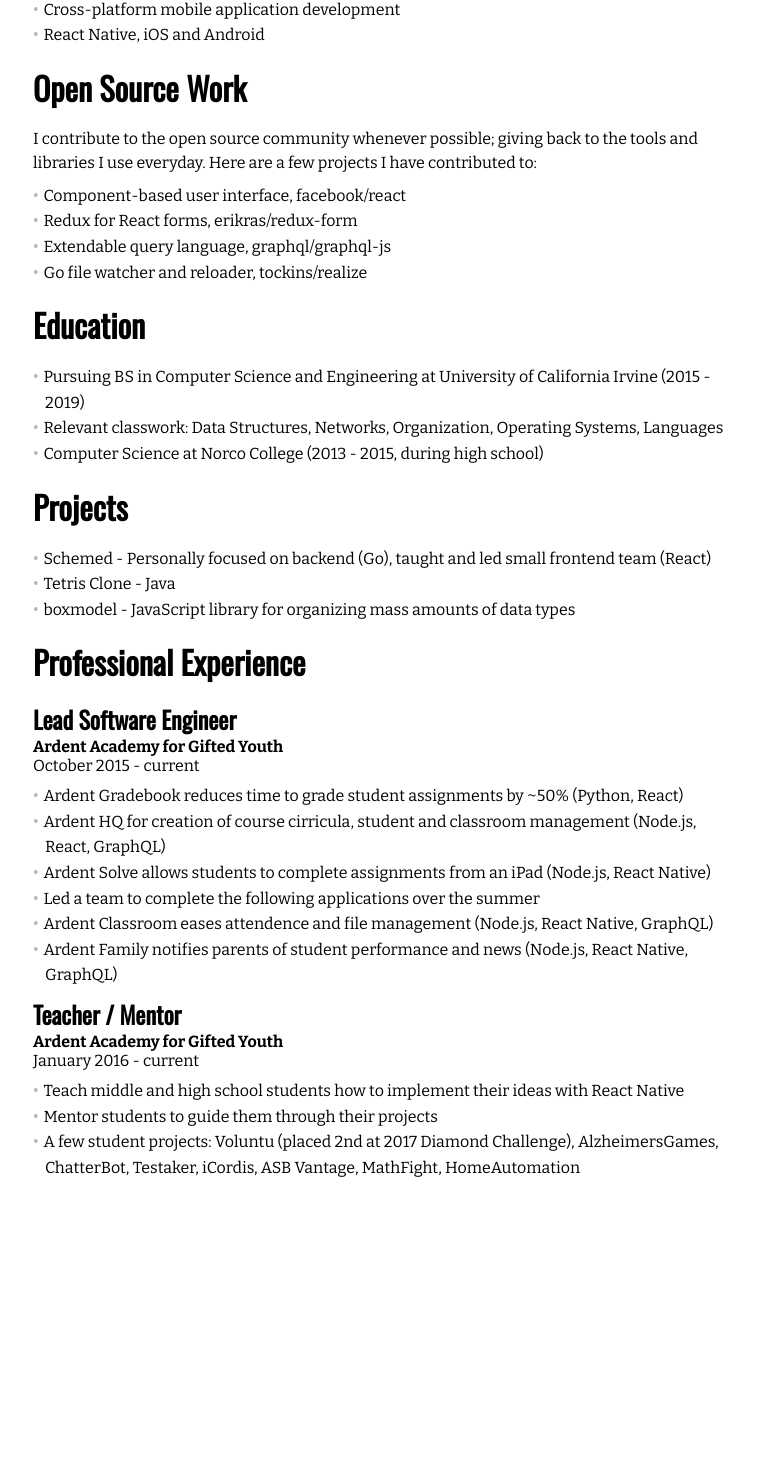
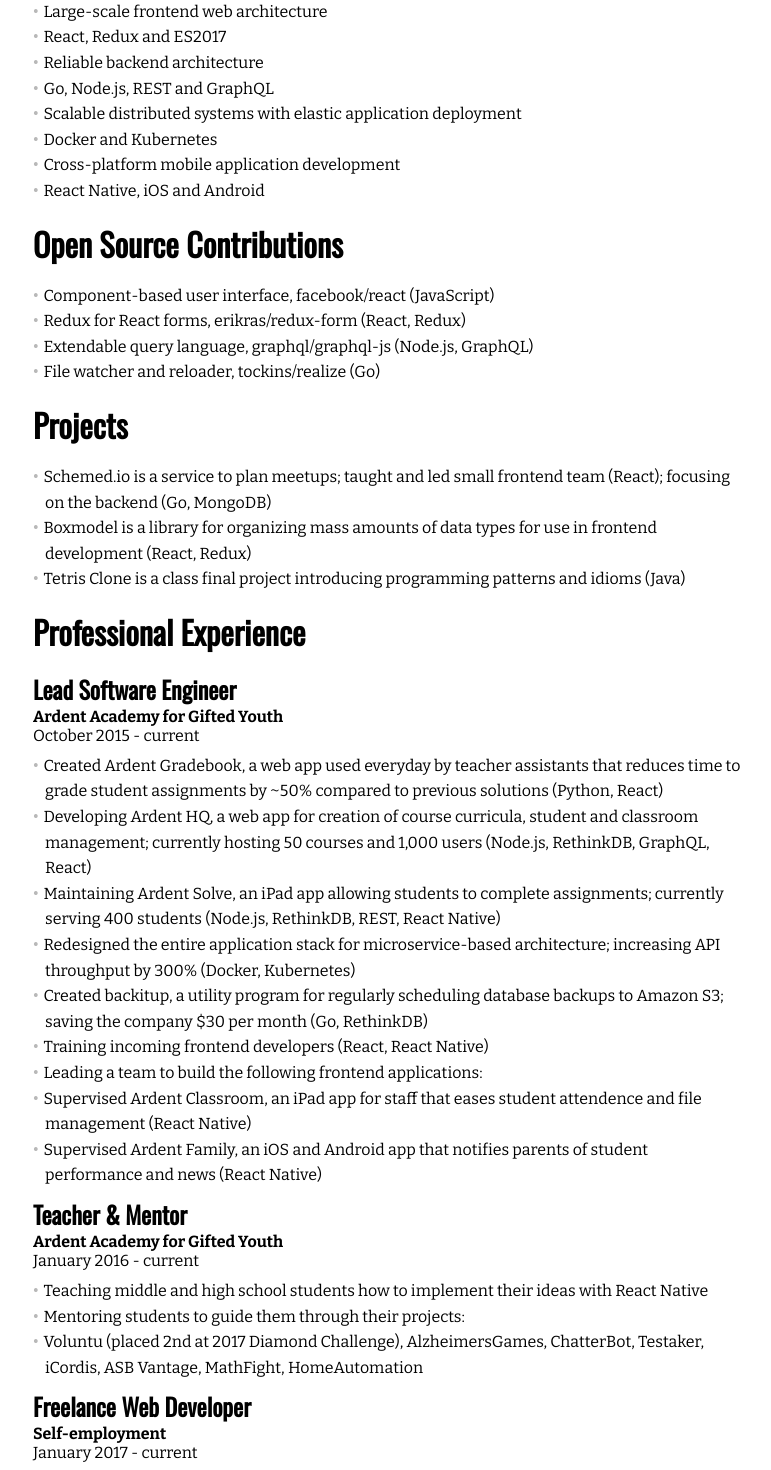
Before and after one commit to puradox/puradox.github.io, a React (Create React App) app: page / in a window 1280 px wide. Shown: the part 411-1881 px from the top of the page, without its empty margins (252-1023 px from the left). Before the commit the page ends 1615 px from the top, so only its background shows below. Built offline with nearby package versions, Linux system fonts and the light colour scheme.

Commit message:
feat: Alter content for results of peer review
I got some help from the career center and from my friends Will and Krystian. Thanks guys!

```diff
--- a/src/containers/Home.js
+++ b/src/containers/Home.js
@@ -1,7 +1,7 @@
 // @flow
 
 import React from 'react'
-import { Page, Content, Flex, Feature, Header, View, Line, List, PrintOnly, Section, Spacer, Text, Title, Experience } from '../components'
+import { Page, Content, Flex, Feature, Header, Line, List, PrintOnly, Section, Spacer, Text, Title, Experience } from '../components'
 
 export const Home = () => (
     <Page>
@@ -11,7 +11,7 @@
                 <Text>sbalana@uci.edu</Text>
                 <Text>(562) 405-9890</Text>
                 <PrintOnly>
-                    <Text>View this online at sambalana.com</Text>
+                    <Text>View this resume online at sambalana.com</Text>
                 </PrintOnly>
             </Flex>
         </Flex>
@@ -19,47 +19,44 @@
         <Content>
         <Section>
             <Feature>
-                I am a full-stack developer enthusiastic for building practical, comprehendable,
+                I am a full-stack developer enthusiastic about building practical, comprehendible,
                 malleable APIs and applications; sharing my passion through teaching; and constantly
                 learning.
             </Feature>
+        </Section>
+        <Section>
+            <Header>Education</Header>
+            <List
+                items={[
+                    'BS in Computer Science and Engineering at University of California Irvine (2015 - 2019)',
+                    'Relevant classwork: Data Structures, Networks, Organization, Operating Systems, Languages',
+                    'GPA - 3.461',
+                ]}
+            />
+        </Section>
+        <Section>
             <Header>Proficiencies</Header>
             <List
                 items={[
-                    'Large-scale frontend architecture',
+                    'Large-scale frontend web architecture',
                     'React, Redux and ES2017',
                     'Reliable backend architecture',
-                    'Node.js, REST and GraphQL',
+                    'Go, Node.js, REST and GraphQL',
                     'Scalable distributed systems with elastic application deployment',
-                    'Go, Docker and Kubernetes',
+                    'Docker and Kubernetes',
                     'Cross-platform mobile application development',
                     'React Native, iOS and Android',
                 ]}
             />
         </Section>
         <Section>
-            <Header>Open Source Work</Header>
-            <Text>
-                I contribute to the open source community whenever possible; giving back to the tools
-                and libraries I use everyday. Here are a few projects I have contributed to:
-            </Text>
-            <Spacer />
+            <Header>Open Source Contributions</Header>
             <List
                 items={[
-                    'Component-based user interface, facebook/react',
-                    'Redux for React forms, erikras/redux-form',
-                    'Extendable query language, graphql/graphql-js',
-                    'Go file watcher and reloader, tockins/realize',
-                ]}
-            />
-        </Section>
-        <Section>
-            <Header>Education</Header>
-            <List
-                items={[
-                    'Pursuing BS in Computer Science and Engineering at University of California Irvine (2015 - 2019)',
-                    'Relevant classwork: Data Structures, Networks, Organization, Operating Systems, Languages',
-                    'Computer Science at Norco College (2013 - 2015, during high school)',
+                    'Component-based user interface, facebook/react (JavaScript)',
+                    'Redux for React forms, erikras/redux-form (React, Redux)',
+                    'Extendable query language, graphql/graphql-js (Node.js, GraphQL)',
+                    'File watcher and reloader, tockins/realize (Go)',
                 ]}
             />
         </Section>
@@ -67,9 +64,9 @@
             <Header>Projects</Header>
             <List
                 items={[
-                    'Schemed - Personally focused on backend (Go), taught and led small frontend team (React)',
-                    'Tetris Clone - Java',
-                    'boxmodel - JavaScript library for organizing mass amounts of data types',
+                    'Schemed.io is a service to plan meetups; taught and led small frontend team (React); focusing on the backend (Go, MongoDB)',
+                    'Boxmodel is a library for organizing mass amounts of data types for use in frontend development (React, Redux)',
+                    'Tetris Clone is a class final project introducing programming patterns and idioms (Java)',
                 ]}
             />
         </Section>
@@ -81,23 +78,37 @@
                 from='October 2015'
                 to='current'
                 highlights={[
-                    'Ardent Gradebook reduces time to grade student assignments by ~50% (Python, React)',
-                    'Ardent HQ for creation of course cirricula, student and classroom management (Node.js, React, GraphQL)',
-                    'Ardent Solve allows students to complete assignments from an iPad (Node.js, React Native)',
-                    'Led a team to complete the following applications over the summer',
-                    'Ardent Classroom eases attendence and file management (Node.js, React Native, GraphQL)',
-                    'Ardent Family notifies parents of student performance and news (Node.js, React Native, GraphQL)',
+                    'Created Ardent Gradebook, a web app used everyday by teacher assistants that reduces time to grade student assignments by ~50% compared to previous solutions (Python, React)',
+                    'Developing Ardent HQ, a web app for creation of course curricula, student and classroom management; currently hosting 50 courses and 1,000 users (Node.js, RethinkDB, GraphQL, React)',
+                    'Maintaining Ardent Solve, an iPad app allowing students to complete assignments; currently serving 400 students (Node.js, RethinkDB, REST, React Native)',
+                    'Redesigned the entire application stack for microservice-based architecture; increasing API throughput by 300% (Docker, Kubernetes)',
+                    'Created backitup, a utility program for regularly scheduling database backups to Amazon S3; saving the company $30 per month (Go, RethinkDB)',
+                    'Training incoming frontend developers (React, React Native)',
+                    'Leading a team to build the following frontend applications:',
+                    'Supervised Ardent Classroom, an iPad app for staff that eases student attendence and file management (React Native)',
+                    'Supervised Ardent Family, an iOS and Android app that notifies parents of student performance and news (React Native)',
                 ]}
             />
             <Experience
-                position='Teacher / Mentor'
+                position='Teacher & Mentor'
                 company='Ardent Academy for Gifted Youth'
                 from='January 2016'
                 to='current'
                 highlights={[
-                    'Teach middle and high school students how to implement their ideas with React Native',
-                    'Mentor students to guide them through their projects',
-                    'A few student projects: Voluntu (placed 2nd at 2017 Diamond Challenge), AlzheimersGames, ChatterBot, Testaker, iCordis, ASB Vantage, MathFight, HomeAutomation',
+                    'Teaching middle and high school students how to implement their ideas with React Native',
+                    'Mentoring students to guide them through their projects:',
+                    'Voluntu (placed 2nd at 2017 Diamond Challenge), AlzheimersGames, ChatterBot, Testaker, iCordis, ASB Vantage, MathFight, HomeAutomation',
+                ]}
+            />
+            <Experience
+                position='Freelance Web Developer'
+                company='Self-employment'
+                from='January 2017'
+                to='current'
+                highlights={[
+                    'Built website/blog for Archangel Risk Solutions (Ember.js)',
+                    'Designed logo for Archangel Risk Solutions (Illustrator)',
+                    'Developing an online payment portal for Archangel Risk Solutions (Node.js, MongoDB, REST, React, Redux)',
                 ]}
             />
         </Section>
```
